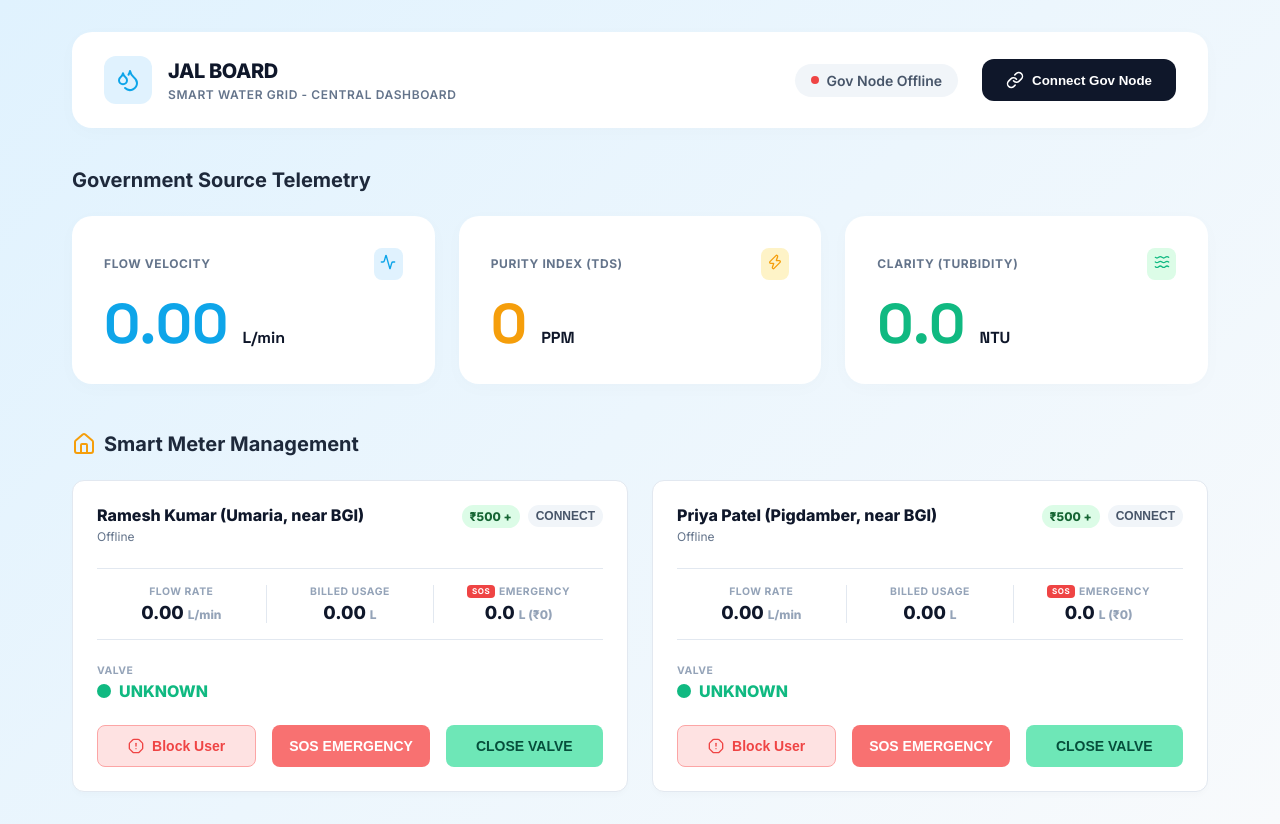
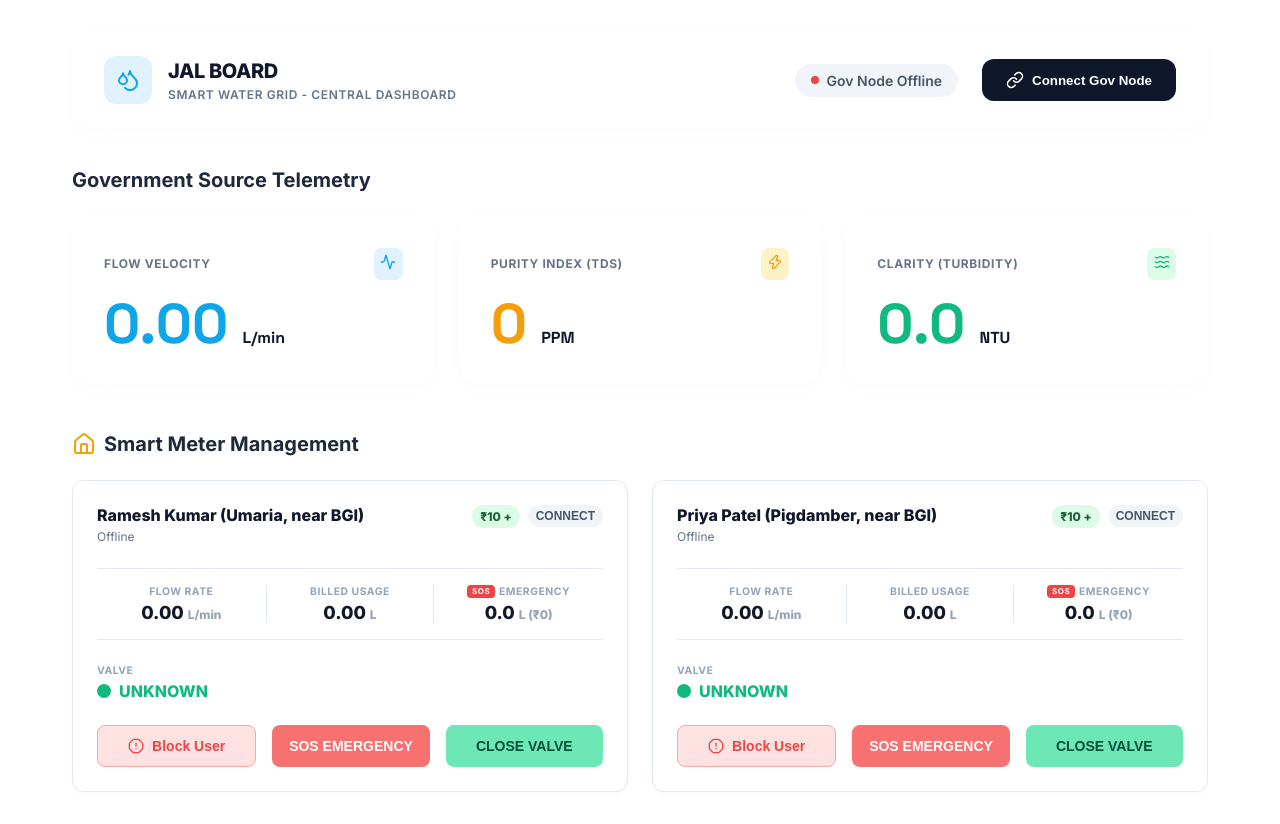
Before and after one commit to Prince-Tagadiya/bgi_final, a React (Vite) app in the folder dashboard/: page / in a window 1280 px wide. Built offline with nearby package versions, Linux system fonts and the light colour scheme.

Commit message:
chore: accelerate demo mode parameters for rapid hackathon presentation (lower balance, sensitive MPU, smaller SOS limit)

```diff
--- a/dashboard/src/App.jsx
+++ b/dashboard/src/App.jsx
@@ -23,9 +23,9 @@
   const priyaLeak = connections.priya && priyaData.valve && govData.flow > 0.5 && priyaData.flow < 0.1;
   const isTheft = govData.flow > 0.5 && (rameshData.flow + priyaData.flow) < 0.1 && (!rameshData.valve || !priyaData.valve);
 
-  // Balance Management
-  const rameshBalance = 500 - (rameshData.total_flow * 2);
-  const priyaBalance = 500 - (priyaData.total_flow * 2);
+  // Balance Management (Accelerated for hackathon demo: starts at Rs 10 instead of 500)
+  const rameshBalance = 10 - (rameshData.total_flow * 2);
+  const priyaBalance = 10 - (priyaData.total_flow * 2);
   const isRameshBlocked = rameshBalance <= 0 && !rameshData.emergency;
   const isPriyaBlocked = priyaBalance <= 0 && !priyaData.emergency;
 
@@ -161,7 +161,7 @@
           <span className="balance-label"><Droplets size={16} /> CURRENT BALANCE</span>
           <button className="recharge-btn"><Zap size={16} fill="currentColor" /> Recharge Now</button>
         </div>
-        <div className="balance-amount">₹{ (500 - consumerData.total_flow * 2).toFixed(2) }</div>
+        <div className="balance-amount">₹{ (10 - consumerData.total_flow * 2).toFixed(2) }</div>
         <div className="billing-rate">Billing Rate: ₹2/L</div>
 
         <div className="usage-stats">
@@ -226,7 +226,7 @@
 
           <div className="sos-reserves-card">
             <h3 style={{ fontSize: '0.75rem', textTransform: 'uppercase', fontWeight: 700, marginBottom: '1rem' }}>SOS EMERGENCY RESERVES</h3>
-            <div style={{ fontSize: '2rem', fontWeight: 800 }}>{(consumerData.emergency ? 5 - consumerData.flow/60 : 0).toFixed(2)} L</div>
+            <div style={{ fontSize: '2rem', fontWeight: 800 }}>{(consumerData.emergency ? 0.5 - consumerData.flow/60 : 0).toFixed(2)} L</div>
           </div>
         </div>
 
@@ -397,7 +397,7 @@
                 <div className="sm-stat-label">
                   <span style={{ background: '#ef4444', color: 'white', padding: '0.1rem 0.3rem', borderRadius: '4px', fontSize: '0.5rem' }}>SOS</span> EMERGENCY
                 </div>
-                <div className="sm-stat-val">{(rameshData.emergency ? 5 : 0).toFixed(1)} <span style={{ fontSize: '0.75rem', color: '#94a3b8' }}>L (₹0)</span></div>
+                <div className="sm-stat-val">{(rameshData.emergency ? 0.5 : 0).toFixed(1)} <span style={{ fontSize: '0.75rem', color: '#94a3b8' }}>L (₹0)</span></div>
               </div>
             </div>
 
@@ -462,7 +462,7 @@
                 <div className="sm-stat-label">
                   <span style={{ background: '#ef4444', color: 'white', padding: '0.1rem 0.3rem', borderRadius: '4px', fontSize: '0.5rem' }}>SOS</span> EMERGENCY
                 </div>
-                <div className="sm-stat-val">{(priyaData.emergency ? 5 : 0).toFixed(1)} <span style={{ fontSize: '0.75rem', color: '#94a3b8' }}>L (₹0)</span></div>
+                <div className="sm-stat-val">{(priyaData.emergency ? 0.5 : 0).toFixed(1)} <span style={{ fontSize: '0.75rem', color: '#94a3b8' }}>L (₹0)</span></div>
               </div>
             </div>
 
--- a/dashboard/src/index.css
+++ b/dashboard/src/index.css
@@ -38,7 +38,7 @@
 
 /* Gov Dashboard specific styles */
 .gov-body {
-  background: linear-gradient(135deg, #e0f2fe 0%, #f8fafc 100%);
+  background: #ffffff;
   min-height: 100vh;
 }
 
```
Also changed, not shown: 2 other files (tests, documents, lock files or other folders).
